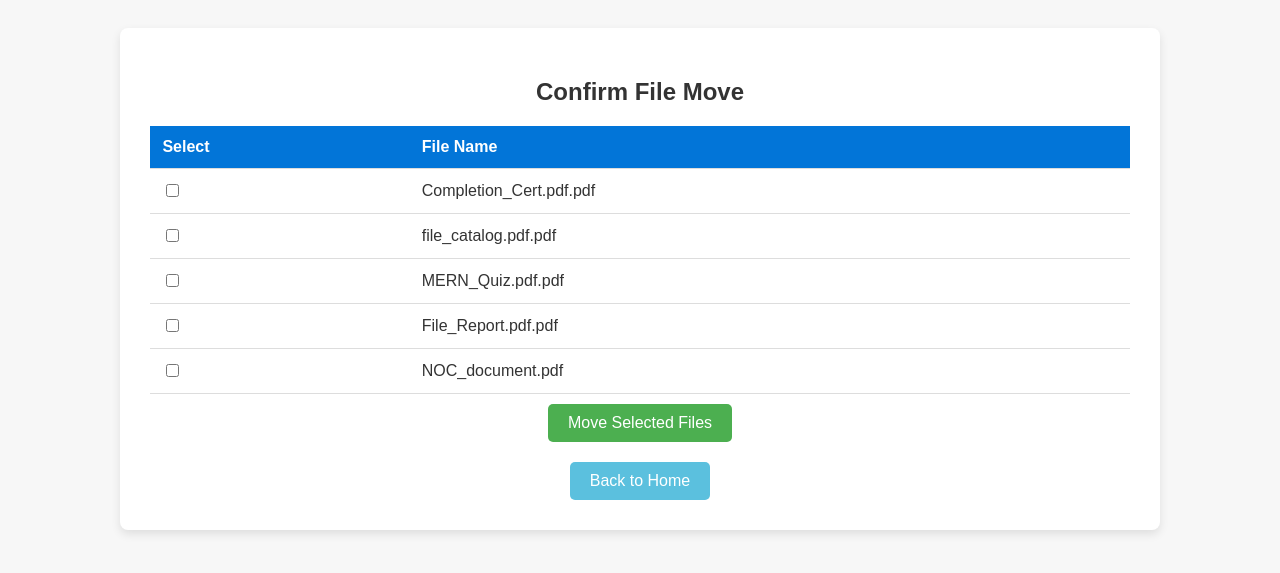
After one commit to aayush598/Google-Drive-Ai-Agent, a Flask app: page /get-move-files in a window 1280 px wide. The commit adds this page. Shown: the top 573 px of the page. Run offline with Flask 3, Linux system fonts and the light colour scheme; data comes from the database, SQL or seed files in the repository; both versions use the stored data as it was after the commit.

Commit message:
User confirmation for manipulations in the drive added

```diff
--- a/controllers/move_file.py
+++ b/controllers/move_file.py
@@ -1,5 +1,6 @@
 import sqlite3
 from services.auth import drive
+from services.logger import log_api_request
 
 def get_documents_folder_id(drive):
     """Get the folder ID of 'Documents' in Google Drive. If not found, create one."""
@@ -7,18 +8,15 @@ def get_documents_folder_id(drive):
     folder_list = drive.ListFile({'q': query}).GetList()
 
     if folder_list:
-        return folder_list[0]['id']  # Return existing folder ID
+        return folder_list[0]['id']
     else:
-        folder_metadata = {
-            'title': 'Documents',
-            'mimeType': 'application/vnd.google-apps.folder'
-        }
+        folder_metadata = {'title': 'Documents', 'mimeType': 'application/vnd.google-apps.folder'}
         folder = drive.CreateFile(folder_metadata)
         folder.Upload()
         return folder['id']
 
-def move_files_to_documents():
-    """Move all PDF and PPT files inside the 'Documents' folder in Google Drive."""
+def fetch_files_for_move():
+    """Fetch files available for moving and return data."""
     db_path = "file_info.db"
     conn = sqlite3.connect(db_path)
     cursor = conn.cursor()
@@ -34,17 +32,19 @@ def move_files_to_documents():
     files_data = cursor.fetchall()
     conn.close()
 
-    if not files_data:
-        return {"message": "No PDF or PPT files found in the database.", "files_moved": []}
+    return [{"file_id": file_id, "file_name": file_name} for file_id, file_name in files_data]
 
+def move_selected_files(file_ids):
+    """Move selected files to the 'Documents' folder in Google Drive."""
     documents_folder_id = get_documents_folder_id(drive)
-
     moved_files = []
 
-    for file_id, file_name in files_data:
+    for file_id in file_ids:
         file = drive.CreateFile({'id': file_id})
         file['parents'] = [{'id': documents_folder_id}]
         file.Upload()
-        moved_files.append(file_name)
+        moved_files.append(file["title"])
 
-    return {"message": f"Moved {len(moved_files)} files to Documents folder.", "files_moved": moved_files}
+    result = {"message": f"Moved {len(moved_files)} files to Documents folder.", "files_moved": moved_files}
+    log_api_request("/move-files", result)
+    return result
--- a/routes/api.py
+++ b/routes/api.py
@@ -3,7 +3,7 @@ from controllers.categorize import categorize_files
 from controllers.fetch_content import fetch_all_file_contents
 from controllers.fetch_files import fetch_all_file_names
 from controllers.search import search_files_by_category
-from controllers.move_file import move_files_to_documents
+from controllers.move_file import move_selected_files, fetch_files_for_move
 from controllers.rename_file import rename_files_endpoint
 from controllers.permissions import fetch_all_permissions, view_permissions
 from services.auth import drive
@@ -49,11 +49,11 @@ def search():
     log_api_request("/search", response)
     return jsonify({'files': files})
 
-@api_bp.route('/move-files', methods=['GET'])
-def move_files():
-    result = move_files_to_documents()
-    log_api_request("/move-files", result)
-    return render_template('moveFiles.html', files_moved=result["files_moved"])
+# @api_bp.route('/move-files', methods=['GET'])
+# def move_files():
+#     result = move_files_to_documents()
+#     log_api_request("/move-files", result)
+#     return render_template('moveFiles.html', files_moved=result["files_moved"])
 
 @api_bp.route('/rename-files', methods=['GET'])
 def rename_files():
@@ -120,3 +120,22 @@ def download_report():
         return send_file(pdf_path, as_attachment=True)
     else:
         return "File not found", 404
+
+
+@api_bp.route('/get-move-files', methods=['GET'])
+def get_move_files():
+    """Fetch files available for moving."""
+    files = fetch_files_for_move()
+    return render_template('confirmMove.html', files=files)
+
+@api_bp.route('/move-selected-files', methods=['POST'])
+def move_selected():
+    """Move only the selected files."""
+    data = request.get_json()
+    selected_file_ids = data.get("selected_files", [])
+
+    if not selected_file_ids:
+        return jsonify({"message": "No files selected for moving."})
+
+    result = move_selected_files(selected_file_ids)
+    return jsonify(result)
--- a/static/css/style.css
+++ b/static/css/style.css
@@ -28,11 +28,12 @@ button:hover {
 
 .container {
     background: white;
-    padding: 20px;
+    padding: 30px;
     border-radius: 8px;
-    box-shadow: 0px 0px 10px rgba(0, 0, 0, 0.1);
+    box-shadow: 0px 4px 10px rgba(0, 0, 0, 0.1);
     max-width: 80%;
     margin: auto;
+    text-align: center;
 }
 
 #status, #categorized-data, #duplicates {
@@ -164,3 +165,39 @@ ul li {
     border-radius: 5px;
     border-left: 5px solid #4CAF50;
 }
+
+table {
+    width: 100%;
+    border-collapse: collapse;
+    margin-top: 20px;
+}
+
+th, td {
+    padding: 12px;
+    text-align: left;
+    border-bottom: 1px solid #ddd;
+}
+
+th {
+    background-color: #0275d8;
+    color: white;
+}
+
+tr:hover {
+    background-color: #f5f5f5;
+}
+
+.home-link {
+    display: inline-block;
+    margin-top: 20px;
+    padding: 10px 20px;
+    background-color: #5bc0de;
+    color: white;
+    text-decoration: none;
+    border-radius: 5px;
+    transition: background 0.3s;
+}
+
+.home-link:hover {
+    background-color: #31b0d5;
+}
--- /dev/null
+++ b/templates/confirmMove.html
@@ -0,0 +1,58 @@
+<!DOCTYPE html>
+<html lang="en">
+<head>
+    <meta charset="UTF-8">
+    <meta name="viewport" content="width=device-width, initial-scale=1.0">
+    <title>Confirm File Move</title>
+    <link rel="stylesheet" href="../static/css/style.css">
+    <script>
+        function moveSelectedFiles() {
+            let selectedFiles = [];
+            document.querySelectorAll('input[name="move_files"]:checked').forEach((checkbox) => {
+                selectedFiles.push(checkbox.value);
+            });
+
+            if (selectedFiles.length === 0) {
+                alert("No files selected.");
+                return;
+            }
+
+            fetch("/move-selected-files", {
+                method: "POST",
+                headers: { "Content-Type": "application/json" },
+                body: JSON.stringify({ selected_files: selectedFiles })
+            })
+            .then(response => response.json())
+            .then(data => {
+                alert(data.message);
+                location.reload();
+            });
+        }
+    </script>
+</head>
+<body>
+    <div class="container">
+        <h2>Confirm File Move</h2>
+        {% if files %}
+            <form>
+                <table>
+                    <tr>
+                        <th>Select</th>
+                        <th>File Name</th>
+                    </tr>
+                    {% for file in files %}
+                        <tr>
+                            <td><input type="checkbox" name="move_files" value="{{ file.file_id }}"></td>
+                            <td>{{ file.file_name }}</td>
+                        </tr>
+                    {% endfor %}
+                </table>
+                <button type="button" onclick="moveSelectedFiles()">Move Selected Files</button>
+            </form>
+        {% else %}
+            <p>No files available for moving.</p>
+        {% endif %}
+        <a href="/" class="home-link">Back to Home</a>
+    </div>
+</body>
+</html>
```
Also changed, not shown: log_analytics_2025-02-25_20-58-29.json (deleted, +0 -20 lines), file_info.db, 1 other file.
